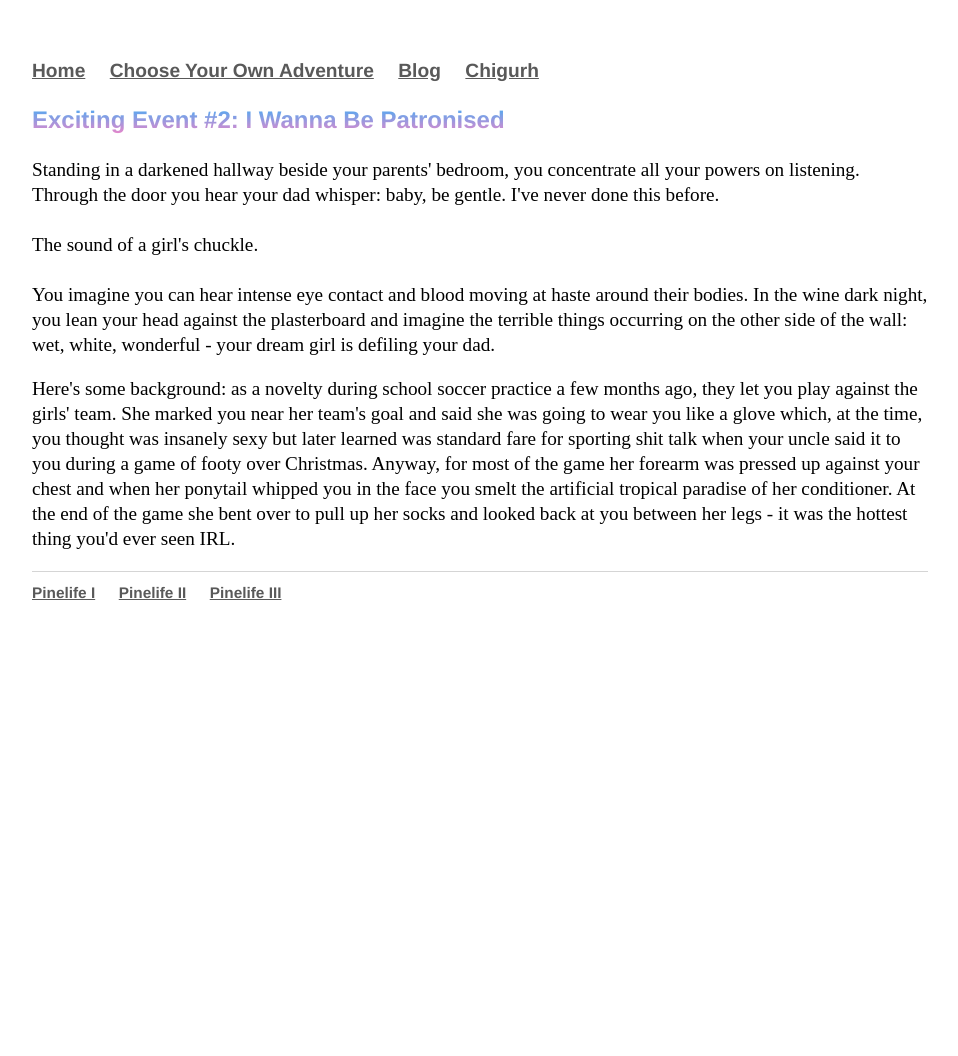
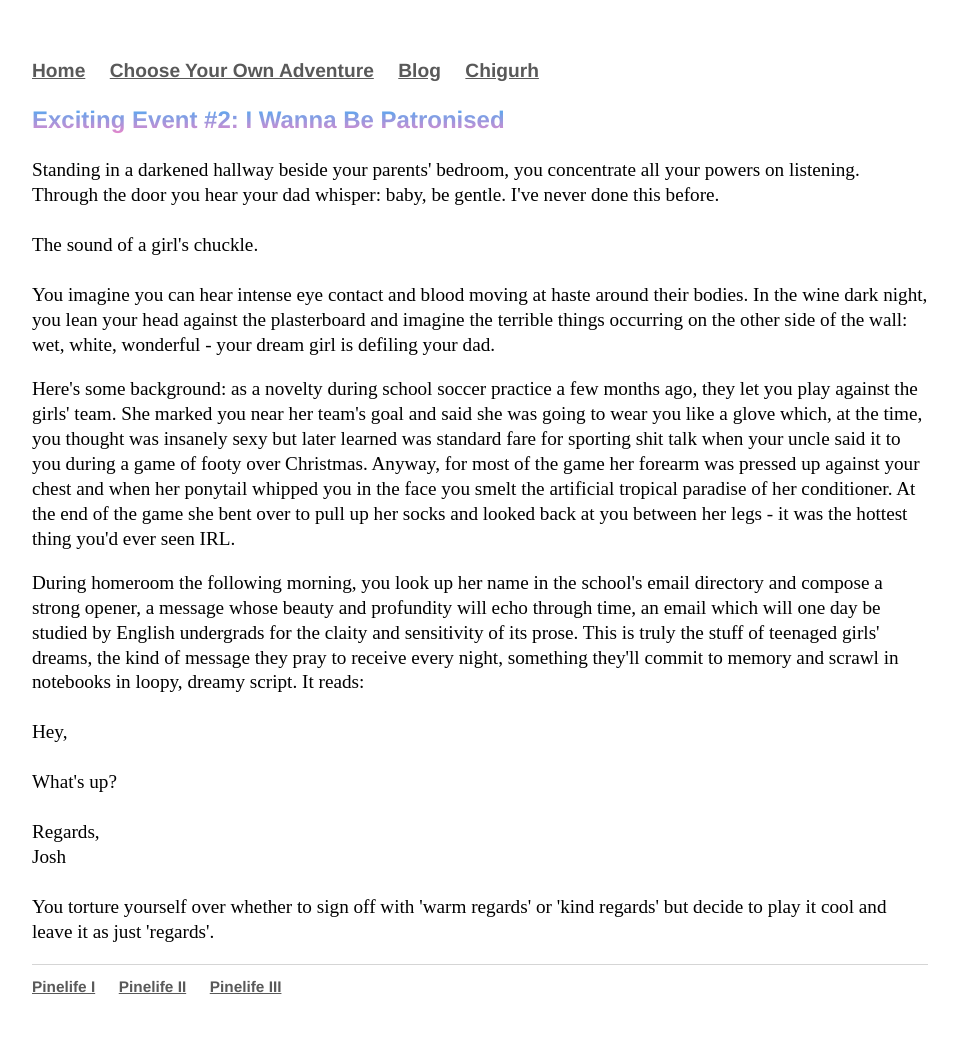
Before and after one commit to Pinelife/pinelife.github.io, a Jekyll site: the page built from Hellhole/excitingevent2.html, in a window 1280 px wide. Shown: the whole page, without its empty margins (160-1118 px from the left). Built offline with Jekyll 4.4.1, drawn with Linux system fonts in a browser that asks for light colours; before the commit the page ends 900 px from its top, so only the background shows below that.

Commit message:
Update excitingevent2.html

```diff
--- a/Hellhole/excitingevent2.html
+++ b/Hellhole/excitingevent2.html
@@ -24,4 +24,17 @@ lean your head against the plasterboard and imagine the terrible things occurrin
   legs - it was the hottest thing you'd ever seen IRL.
 </p>
 <p>
+ During homeroom the following morning, you look up her name in the school's email directory and compose a strong opener, a message whose
+  beauty and profundity will echo through time, an email which will one day be studied by English undergrads for the claity and
+  sensitivity of its prose. This is truly the stuff of teenaged girls' dreams, the kind of message they pray to receive every night,
+  something they'll commit to memory and scrawl in notebooks in loopy, dreamy script. It reads:<br/>
+  <br/>
+  Hey, <br/>
+  <br/>
+  What's up?<br/>
+  <br/>
+  Regards,<br/>
+  Josh<br/>
+  <br/>
+  You torture yourself over whether to sign off with 'warm regards' or 'kind regards' but decide to play it cool and leave it as just 'regards'.
 </p>
```
